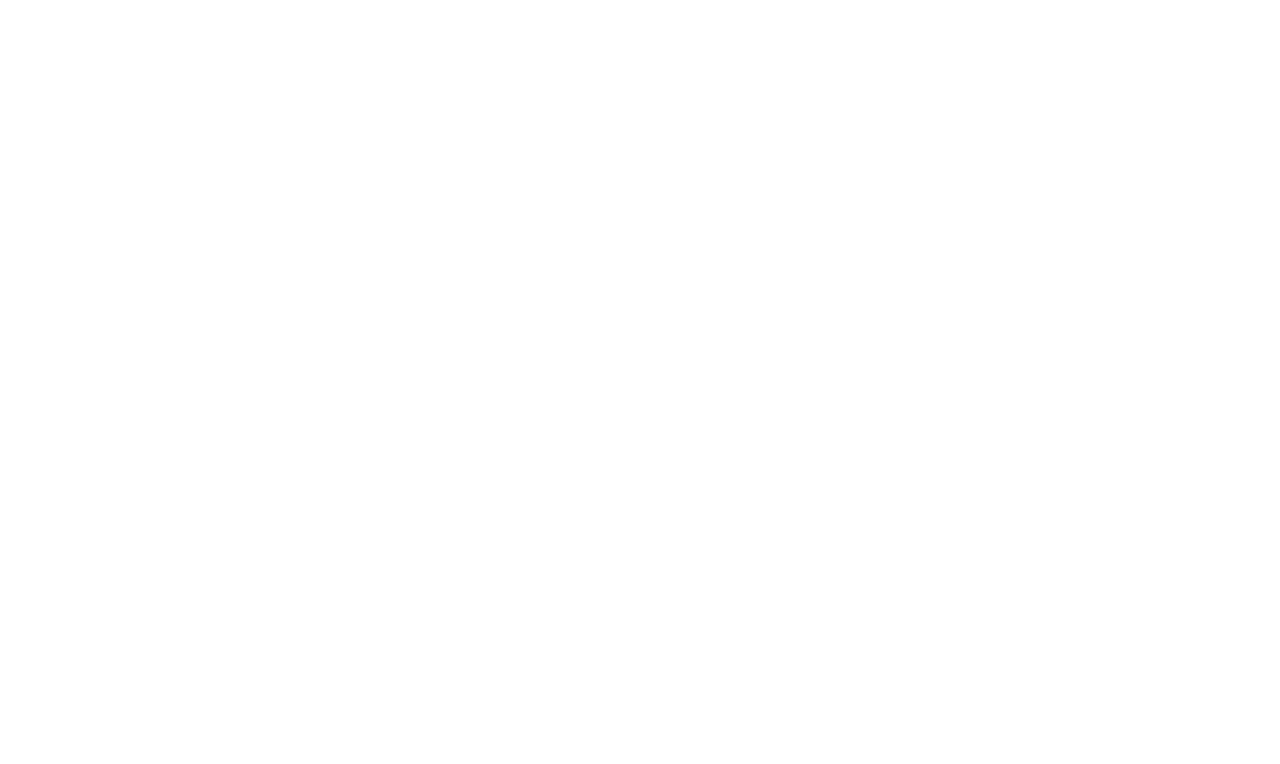
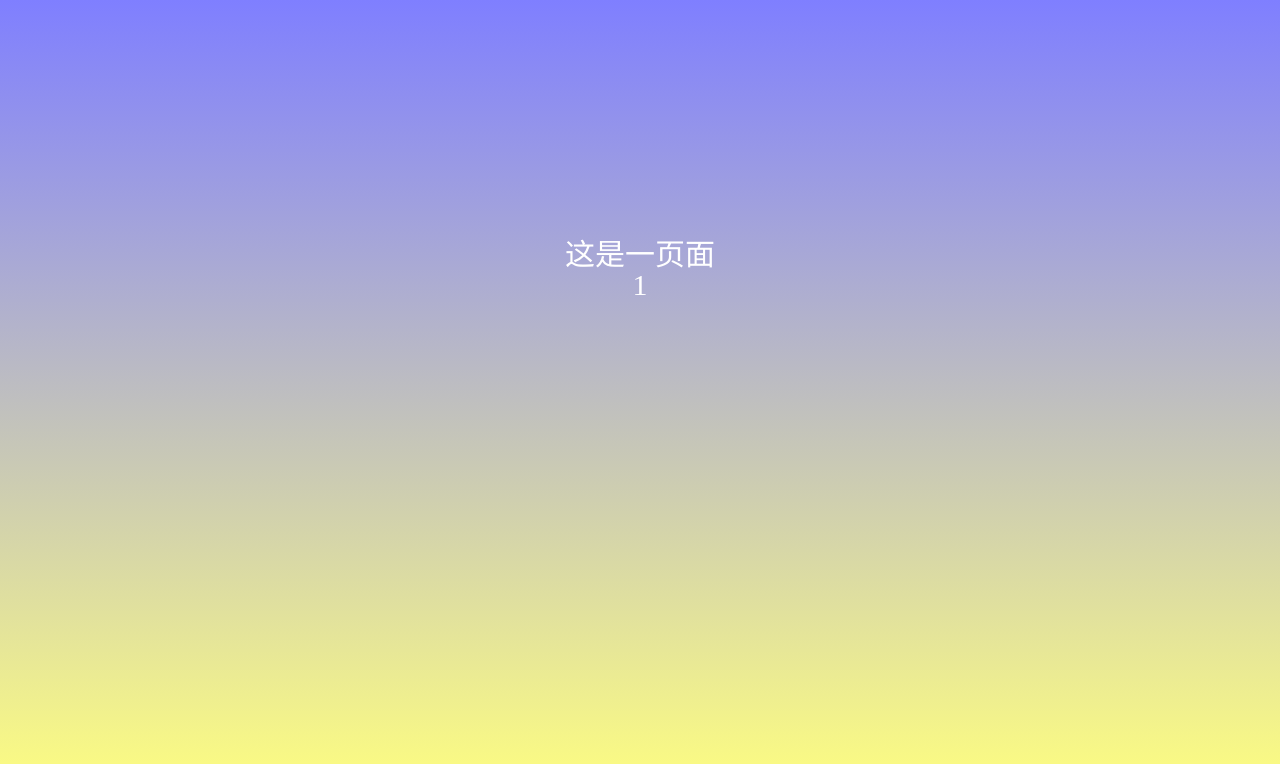
Before and after one commit to Hhpon/vertical-carousel, a Vue app: page /swiper in a window 1280 px wide. Shown: the top 764 px of the page. Built offline with nearby package versions, Linux system fonts and the light colour scheme.

Commit message:
add vue-swiper

```diff
--- a/package.json
+++ b/package.json
@@ -11,6 +11,7 @@
     "core-js": "^3.4.3",
     "register-service-worker": "^1.6.2",
     "vue": "^2.6.10",
+    "vue-awesome-swiper": "^3.1.3",
     "vue-router": "^3.1.3",
     "vuex": "^3.1.2"
   },
--- a/src/components/report/report.vue
+++ b/src/components/report/report.vue
@@ -28,7 +28,7 @@ const transitionDuration = prefixStyle("transitionDuration");
 export default {
   data() {
     return {
-      pages: 6,
+      pages: 12,
       currentPage: 0
     };
   },
@@ -68,7 +68,7 @@ export default {
         console.log("鼠标向下滑动，isdown是true");
         offsetPercent = -window.innerHeight + deltaY;
         offsetHeight = deltaY - this.currentPage * window.innerHeight;
-      } else if (deltaY < 0 && this.currentPage !== 5) {
+      } else if (deltaY < 0 && this.currentPage !== 11) {
         // 鼠标向上滑动
         this.touch.isDown = false;
         console.log("鼠标向上滑动,isdown是false");
@@ -103,7 +103,7 @@ export default {
       this.$refs.reportWrapper.style[transitionDuration] = ".3s";
     },
     translateNode() {
-      if (this.touch.isDown && this.currentPage !== 5) {
+      if (this.touch.isDown && this.currentPage !== 11) {
         this.$refs.left[this.currentPage + 1].style[transform] =
           "translateX(-100%)";
         this.$refs.right[this.currentPage + 1].style[transform] =
--- /dev/null
+++ b/src/components/swiper/swiper.vue
@@ -0,0 +1,223 @@
+<template>
+  <div class="report">
+    <div
+      @touchstart.prevent="pageTouchStart"
+      @touchmove.prevent="pageTouchMove"
+      @touchend="pageTouchEnd"
+      @transitionend="translateNode"
+      ref="reportWrapper"
+    >
+      <div
+        class="pageItem"
+        ref="reportItem"
+        v-if="currentPage === 0 || activePage === 0"
+      >
+        <div style="height: 30%;"></div>
+        <div class="left" ref="left">
+          这是一页面
+        </div>
+        <div class="right" ref="right">
+          {{ 1 }}
+        </div>
+      </div>
+      <div
+        class="pageItem"
+        ref="reportItem"
+        v-if="currentPage === 1 || activePage === 1"
+      >
+        <div style="height: 30%;"></div>
+        <div class="left" ref="left">
+          这是一页面
+        </div>
+        <div class="right" ref="right">
+          {{ 2 }}
+        </div>
+      </div>
+      <div
+        class="pageItem"
+        ref="reportItem"
+        v-if="currentPage === 2 || activePage === 2"
+      >
+        <div style="height: 30%;"></div>
+        <div class="left" ref="left">
+          这是一页面
+        </div>
+        <div class="right" ref="right">
+          {{ 3 }}
+        </div>
+      </div>
+      <div
+        class="pageItem"
+        ref="reportItem"
+        v-if="currentPage === 3 || activePage === 3"
+      >
+        <div style="height: 30%;"></div>
+        <div class="left" ref="left">
+          这是一页面
+        </div>
+        <div class="right" ref="right">
+          {{ 4 }}
+        </div>
+      </div>
+      <div
+        class="pageItem"
+        ref="reportItem"
+        v-if="currentPage === 4 || activePage === 4"
+      >
+        <div style="height: 30%;"></div>
+        <div class="left" ref="left">
+          这是一页面
+        </div>
+        <div class="right" ref="right">
+          {{ 5 }}
+        </div>
+      </div>
+      <div
+        class="pageItem"
+        ref="reportItem"
+        v-if="currentPage === 5 || activePage === 5"
+      >
+        <div style="height: 30%;"></div>
+        <div class="left" ref="left">
+          这是一页面
+        </div>
+        <div class="right" ref="right">
+          {{ 6 }}
+        </div>
+      </div>
+    </div>
+  </div>
+</template>
+<script>
+import { prefixStyle } from "common/js/dom";
+
+const transform = prefixStyle("transform");
+const transitionDuration = prefixStyle("transitionDuration");
+
+export default {
+  data() {
+    return {
+      pages: 6,
+      currentPage: 0,
+      activePage: 0
+    };
+  },
+  created() {
+    this.touch = {};
+  },
+  methods: {
+    pageTouchStart(e) {
+      this.touch.initiated = true;
+      this.touch.moved = false;
+      const touch = e.touches[0];
+      this.touch.startX = touch.pageX;
+      this.touch.startY = touch.pageY;
+      this.touch.isDown = false;
+    },
+    pageTouchMove(e) {
+      if (!this.touch.initiated) {
+        return;
+      }
+      const touch = e.touches[0];
+      const deltaX = touch.pageX - this.touch.startX;
+      const deltaY = touch.pageY - this.touch.startY;
+      if (Math.abs(deltaY) < Math.abs(deltaX)) {
+        return;
+      }
+      if (!this.touch.moved) {
+        this.touch.moved = true;
+      }
+      //   let offsetHeight = this.touch.offsetHeight;
+      let offsetPercent = 0;
+      if (deltaY > 0 && this.currentPage !== 0) {
+        // 鼠标向下滑动
+        console.log("鼠标向下滑动，isdown是true");
+        this.activePage = this.currentPage - 1;
+        this.touch.isDown = true;
+        offsetPercent = -window.innerHeight + deltaY;
+        // offsetHeight = deltaY - this.currentPage * window.innerHeight;
+      } else if (deltaY < 0 && this.currentPage !== 5) {
+        // 鼠标向上滑动
+        console.log("鼠标向上滑动,isdown是false");
+        this.activePage = this.currentPage + 1;
+        this.touch.isDown = false;
+        offsetPercent = deltaY;
+        // offsetHeight = deltaY - this.currentPage * window.innerHeight;
+        // this.currentPage * window.innerHeight + offsetHeight
+      }
+      this.touch.percent = Math.abs(offsetPercent / window.innerHeight);
+      this.$refs.reportWrapper.style[
+        transform
+      ] = `translateY(${offsetPercent}px)`;
+      // 虽然这个地方只是操作了一个标签，但是他还是移动了所有的页面。接下来尝试一下只是操作两个页面的效果
+      //   this.$refs.reportWrapper.style[
+      //     transform
+      //   ] = `translateY(${offsetHeight}px)`;
+    },
+    pageTouchEnd() {
+      if (!this.touch.moved) {
+        return;
+      }
+      if (this.touch.isDown) {
+        if (this.touch.percent < 0.75) {
+          this.currentPage -= 1;
+        }
+      } else {
+        if (this.touch.percent > 0.25) {
+          this.currentPage += 1;
+        }
+      }
+      this.touch.offsetHeight = -this.currentPage * window.innerHeight;
+      this.touch.percent = 0;
+      //   this.$refs.reportWrapper.style[
+      //     transform
+      //   ] = `translateY(${this.touch.offsetHeight}px)`;
+      this.$refs.reportWrapper.style[transform] = "translateY(0px)";
+      this.$refs.reportWrapper.style[transitionDuration] = ".3s";
+    },
+    translateNode() {
+      console.log(this.$refs);
+      // if (this.touch.isDown && this.currentPage !== 5) {
+      //   this.$refs.left[this.currentPage + 1].style[transform] =
+      //     "translateX(-100%)";
+      //   this.$refs.right[this.currentPage + 1].style[transform] =
+      //     "translateX(100%)";
+      // } else if (!this.touch.isDown && this.currentPage !== 0) {
+      //   this.$refs.left[this.currentPage - 1].style[transform] =
+      //     "translateX(-100%)";
+      //   this.$refs.right[this.currentPage - 1].style[transform] =
+      //     "translateX(100%)";
+      // }
+      // this.$refs.left[this.currentPage].style[transform] = "translateX(0)";
+      // this.$refs.right[this.currentPage].style[transform] = "translateX(0)";
+    }
+  }
+};
+</script>
+<style lang="scss" scoped>
+.report {
+  box-sizing: border-box;
+  height: 100vh;
+  width: 100vw;
+  overflow: hidden;
+  .pageItem {
+    color: #fff;
+    font-size: 30px;
+    text-align: center;
+    width: 100vw;
+    height: 100vh;
+    background-image: linear-gradient(
+      rgba(0, 0, 255, 0.5),
+      rgba(255, 255, 0, 0.5)
+    );
+    // .left {
+    //   transform: translateX(-100%);
+    //   transition-duration: 0.3s;
+    // }
+    // .right {
+    //   transform: translateX(100%);
+    //   transition-duration: 0.3s;
+    // }
+  }
+}
+</style>
--- a/src/main.js
+++ b/src/main.js
@@ -4,6 +4,12 @@ import "./registerServiceWorker";
 import router from "./router";
 import store from "./store";
 import "common/scss/reset.scss";
+import VueAwesomeSwiper from "vue-awesome-swiper";
+
+// require styles
+import "swiper/dist/css/swiper.css";
+
+Vue.use(VueAwesomeSwiper /* { default global options } */);
 
 Vue.config.productionTip = false;
 
```
Also changed, not shown: src/router/index.js (+6 -1 lines), 1 other file (tests, documents, lock files or other folders).
